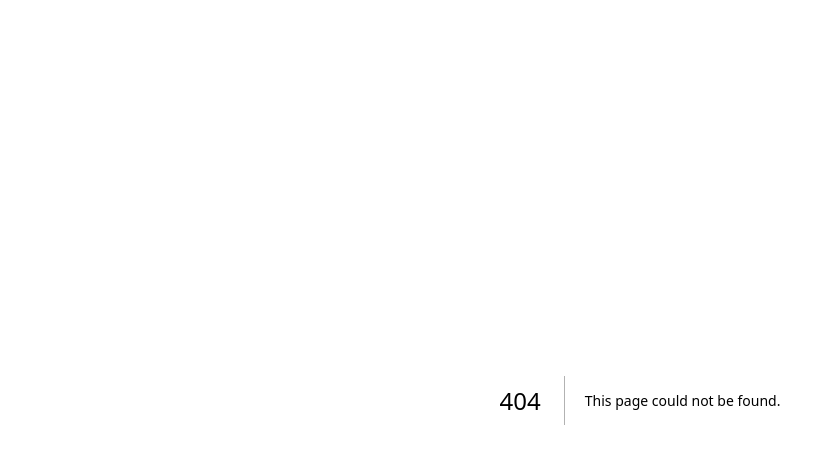
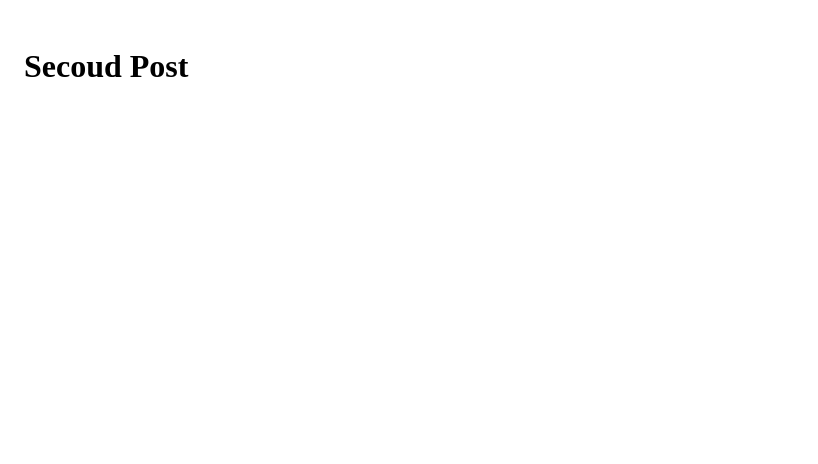
Before and after one commit to jenifferesther/nextjs-blog, a Next.js app: page /posts/Second-post in a window 1280 px wide. Before the commit this address had no page. Shown: the top 464 px of the page, without its empty margins (0-818 px from the left). Built offline with nearby package versions, Linux system fonts and the light colour scheme.

Commit message:
criando /second-post

```diff
--- /dev/null
+++ b/pages/posts/Second-post.js
@@ -0,0 +1,17 @@
+import Head from "next/head"
+import Layout from "../../components/layout"
+
+export default function SecoudPost(){
+
+    return (
+        <Layout>
+         <Head>
+            <title>
+                SecoudPost
+            </title>
+         </Head>
+         <h1>Secoud Post</h1>
+        </Layout>
+
+    )
+}
```
